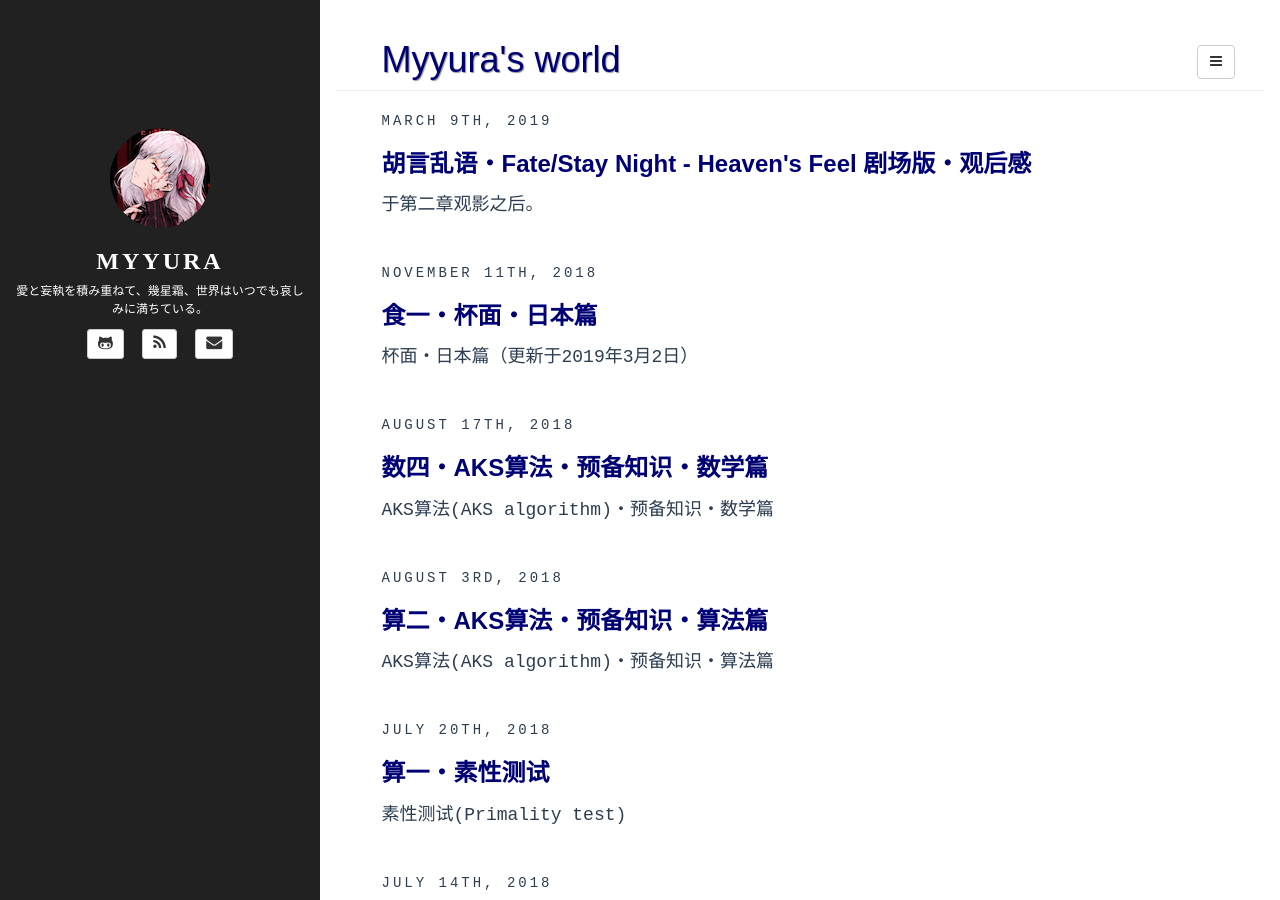
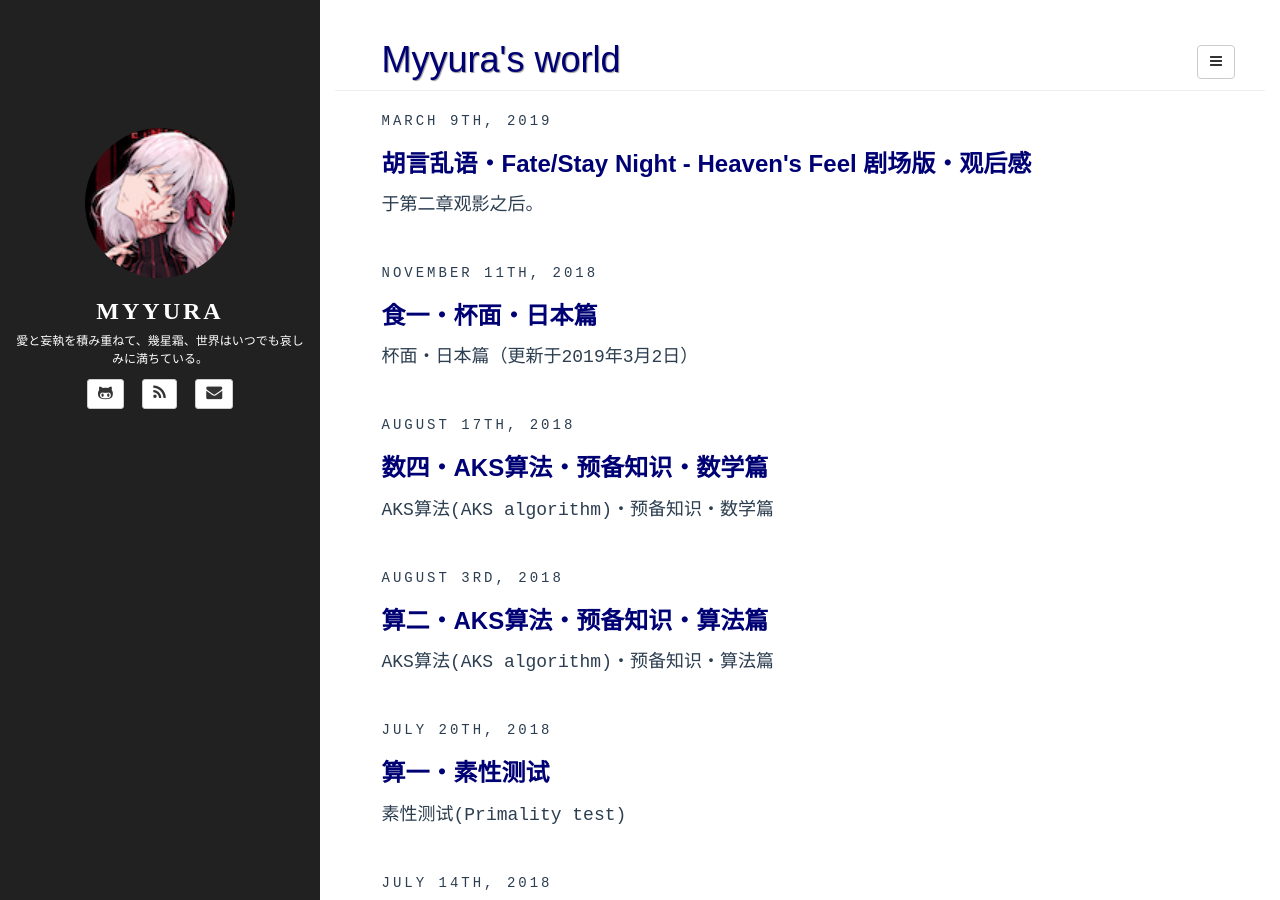
Before and after one commit to Myyura/myyura.github.io, a Jekyll site: the page built from index.html, in a window 1280 px wide and 900 px high. Built offline with Jekyll 4.4.1, drawn with Linux system fonts in a browser that asks for light colours; a script that is not in the unit is left out; the list of posts is cut into pages by our own code.

Commit message:
Change the size of avatar

```diff
--- a/_includes/sidebar.html
+++ b/_includes/sidebar.html
@@ -1,7 +1,7 @@
 <! -- sidebar.html -->
 <header class="sidebar-header" role="banner">
 	<a href="{{ site.BASE_PATH }}/">
-		<img src="{{ site.gavatar }}" height="100" width="100" class="img-circle" />
+		<img src="{{ site.gavatar }}" height="150" width="150" class="img-circle" />
 	</a>
 	<h3 class="title">
         <a href="{{ site.BASE_PATH }}/">{{ site.author.name }}</a>
```
